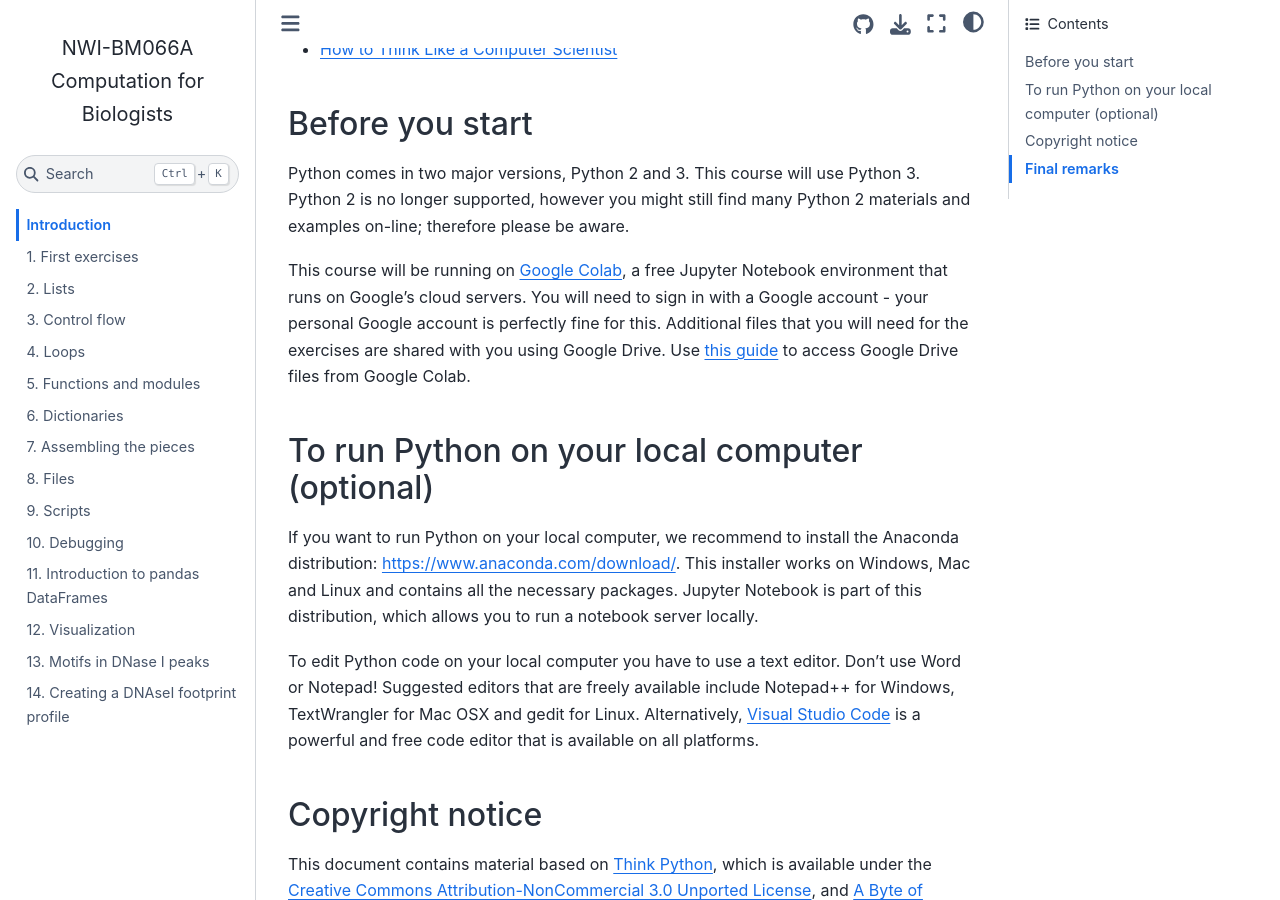
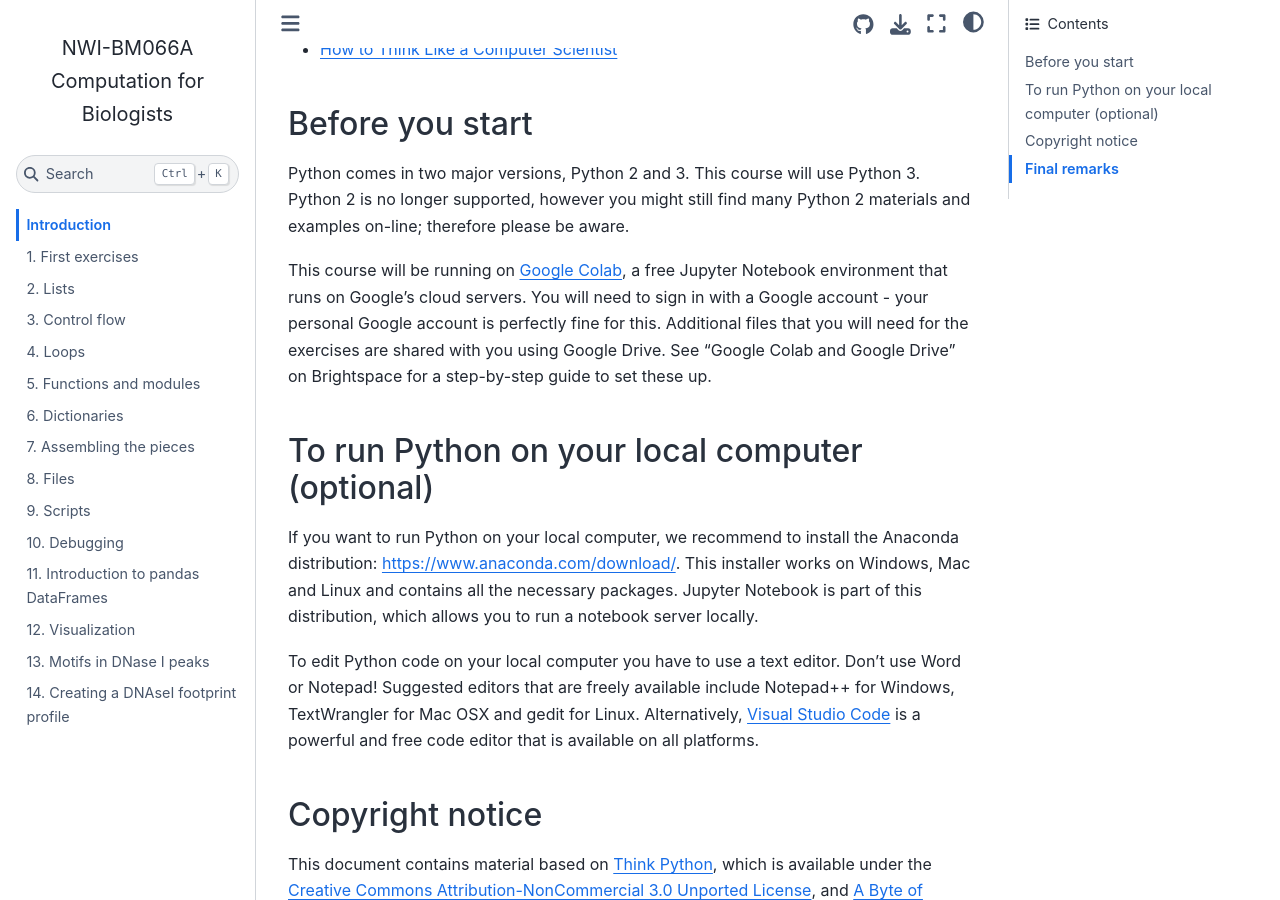
Before and after one commit to YuLab-RU/CFB_book, a Jupyter Book: the page built from content/01_introduction.md, in a window 1280 px wide and 900 px high, scrolled down 306 px. Built offline with Jupyter Book 1.0.4 settings and Sphinx 7.4.7 and the Sphinx Book theme 1.1.4, drawn with Linux system fonts in a browser that asks for light colours.

Commit message:
update introduction

```diff
--- a/content/01_introduction.md
+++ b/content/01_introduction.md
@@ -18,7 +18,7 @@ In addition to the textbook, some suggested resources are listed here, in no par
 
 Python comes in two major versions, Python 2 and 3. This course will use Python 3. Python 2 is no longer supported, however you might still find many Python 2 materials and examples on-line; therefore please be aware.
 
-This course will be running on [Google Colab](https://colab.research.google.com), a free Jupyter Notebook environment that runs on Google’s cloud servers. You will need to sign in with a Google account - your personal Google account is perfectly fine for this. Additional files that you will need for the exercises are shared with you using Google Drive. Use [this guide](https://brightspace.ru.nl/d2l/le/content/333118/Home) to access Google Drive files from Google Colab.
+This course will be running on [Google Colab](https://colab.research.google.com), a free Jupyter Notebook environment that runs on Google’s cloud servers. You will need to sign in with a Google account - your personal Google account is perfectly fine for this. Additional files that you will need for the exercises are shared with you using Google Drive. See "Google Colab and Google Drive" on Brightspace for a step-by-step guide to set these up.
 
 ## To run Python on your local computer (optional)
 
```
